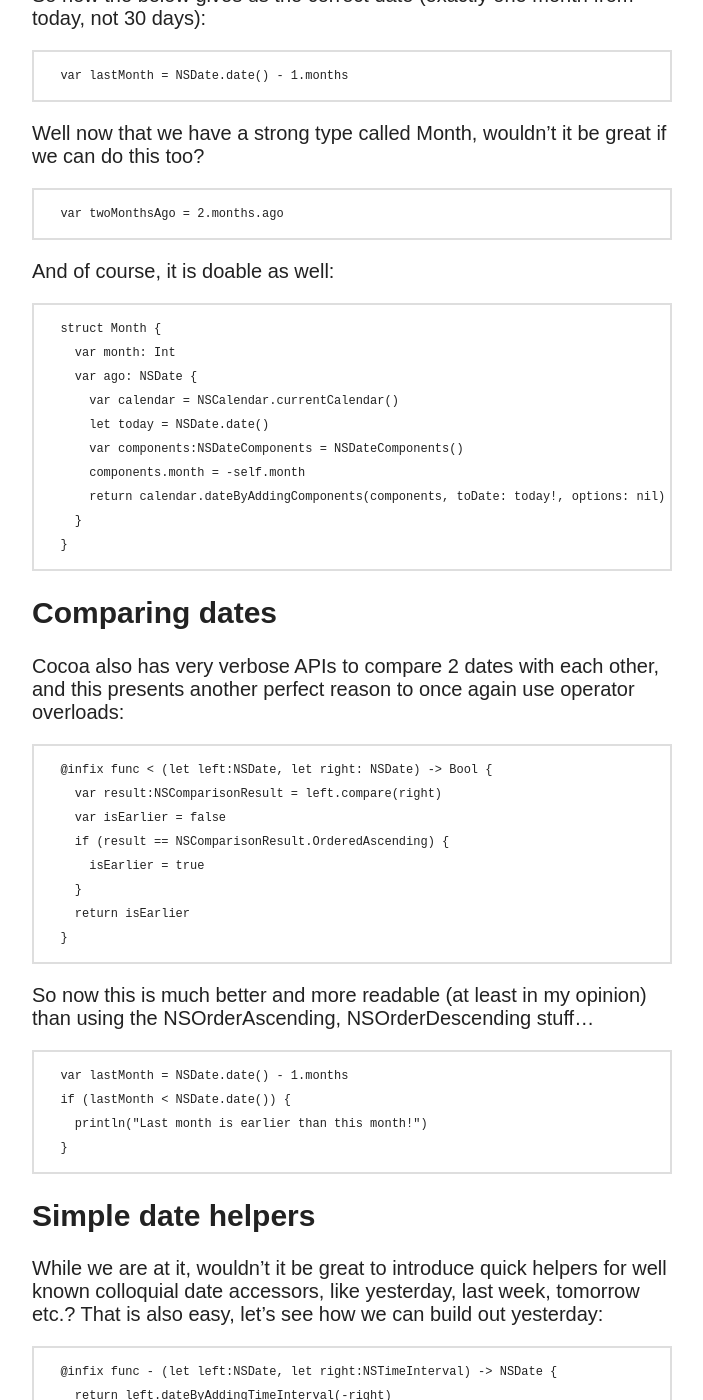
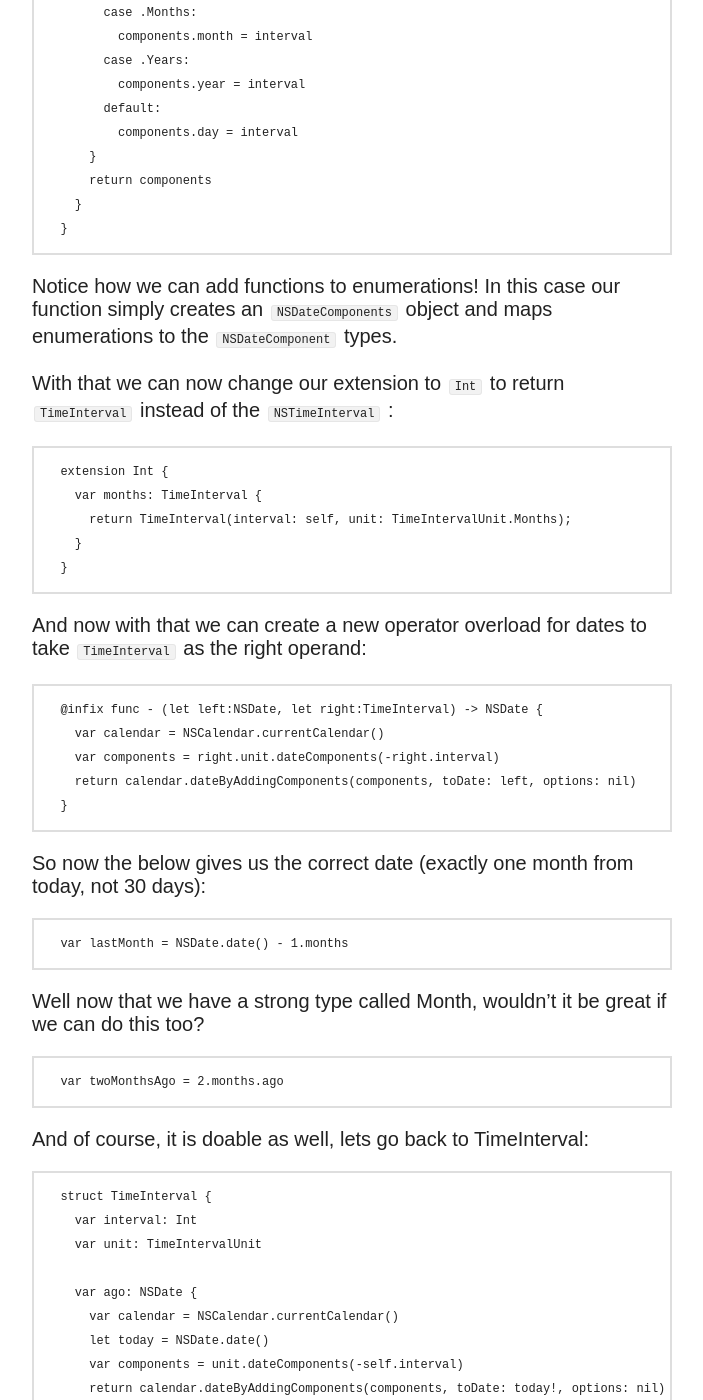
Before and after one commit to keremk/keremk.github.io, a Jekyll site: the page built from _posts/2014-06-21-Dating-With-Swift.md, in a window 1280 px wide and 1400 px high, scrolled down 2860 px. Shown: the whole window, without its empty margins (308-1011 px from the left). Built offline with Jekyll 4.4.1, drawn with Linux system fonts in a browser that asks for light colours; nearby versions of some CDN libraries; comment, search, counter and statistics services are not loaded; some of the changed text lies outside the part shown.

Commit message:
Changes the article to use a better design.

````diff
--- a/_posts/2014-06-21-Dating-With-Swift.md
+++ b/_posts/2014-06-21-Dating-With-Swift.md
@@ -42,27 +42,59 @@ returns today's date. Let's try and calculate
 
 If we use a similar extension to the above ```Int``` extension, unfortunately we will not be taking into account the correct number of days in a month for the last 2 months. Our months extension will just assume that every month is 30 days, and return the number of seconds for 30 days. And then if we just use the ```dateByAddingTimeInterval``` method on ```NSDate```, we won't get our expected result. To solve this problem, as you know from the Cocoa APIs, we need to use ```NSDateComponents``` and explicitly indicate that we are subtracting months. In order to do that, we need to differentiate between one month worth of seconds vs. thirty day worth of seconds. Type system comes to the rescue:
 
-Let's introduce simple new type called Month:
+Let's introduce simple new type called TimeInterval:
 
-      struct Month {
-        var month: Int
-      }
+      struct TimeInterval {
+        var interval: Int
+        var unit: TimeIntervalUnit
 
-
-With that we can now change our extension to ```Int``` to return months instead:
-
-      extension Int {
-        var months: Month {
-          return Months(month: self);
+        init(interval: Int, unit: TimeIntervalUnit) {
+          self.interval = interval
+          self.unit = unit
         }
       }
 
-And now with that we can create a new operator overload for dates to take Month:
+where the TimeIntervalUnit is the below enumeration:
 
-      @infix func - (let left:NSDate, let right:Month) -> NSDate {
+      enum TimeIntervalUnit {
+        case Seconds, Minutes, Hours, Days, Months, Years
+
+        func dateComponents(interval: Int) -> NSDateComponents {
+          var components:NSDateComponents = NSDateComponents()
+
+          switch (self) {
+            case .Seconds:
+              components.second = interval
+            case .Minutes:
+              components.minute = interval
+            case .Days:
+              components.day = interval
+            case .Months:
+              components.month = interval
+            case .Years:
+              components.year = interval
+            default:
+              components.day = interval
+          }
+          return components
+        }
+      }
+
+Notice how we can add functions to enumerations! In this case our function simply creates an ```NSDateComponents``` object and maps enumerations to the ```NSDateComponent``` types.
+
+With that we can now change our extension to ```Int``` to return ```TimeInterval``` instead of the ```NSTimeInterval``` :
+
+      extension Int {
+        var months: TimeInterval {
+          return TimeInterval(interval: self, unit: TimeIntervalUnit.Months);
+        }
+      }
+
+And now with that we can create a new operator overload for dates to take ```TimeInterval``` as the right operand:
+
+      @infix func - (let left:NSDate, let right:TimeInterval) -> NSDate {
         var calendar = NSCalendar.currentCalendar()
-        var components:NSDateComponents = NSDateComponents()
-        components.month = -right.month
+        var components = right.unit.dateComponents(-right.interval)
         return calendar.dateByAddingComponents(components, toDate: left, options: nil)
       }
 
@@ -74,16 +106,22 @@ Well now that we have a strong type called Month, wouldn't it be great if we can
 
       var twoMonthsAgo = 2.months.ago
 
-And of course, it is doable as well:
+And of course, it is doable as well, lets go back to TimeInterval:
 
-      struct Month {
-        var month: Int
+      struct TimeInterval {
+        var interval: Int
+        var unit: TimeIntervalUnit
+
         var ago: NSDate {
           var calendar = NSCalendar.currentCalendar()
           let today = NSDate.date()
-          var components:NSDateComponents = NSDateComponents()
-          components.month = -self.month
+          var components = unit.dateComponents(-self.interval)
           return calendar.dateByAddingComponents(components, toDate: today!, options: nil)
+        }
+
+        init(interval: Int, unit: TimeIntervalUnit) {
+          self.interval = interval
+          self.unit = unit
         }
       }
 
@@ -100,7 +138,7 @@ Cocoa also has very verbose APIs to compare 2 dates with each other, and this pr
         return isEarlier
       }
 
-So now this is much better and more readable (at least in my opinion) than using the NSOrderAscending, NSOrderDescending stuff...
+So now this is much better and more readable (at least in my opinion) than using the ```NSOrderAscending```, ```NSOrderDescending``` stuff...
 
       var lastMonth = NSDate.date() - 1.months
       if (lastMonth < NSDate.date()) {
@@ -109,13 +147,7 @@ So now this is much better and more readable (at least in my opinion) than using
 
 ## Simple date helpers
 
-While we are at it, wouldn't it be great to introduce quick helpers for well known colloquial date accessors, like yesterday, last week, tomorrow etc.? That is also easy, let's see how we can build out yesterday:
-
-      @infix func - (let left:NSDate, let right:NSTimeInterval) -> NSDate {
-        return left.dateByAddingTimeInterval(-right)
-      }
-
-Here we will be adding a class function instead of an instance one to the ```NSDate```
+While we are at it, wouldn't it be great to introduce quick helpers for well known colloquial date accessors, like yesterday, last week, tomorrow etc.? That is also easy, let's see how we can build out yesterday. Here we will be adding a class function instead of an instance one to the ```NSDate```
 
       extension NSDate {
         class func yesterday() -> NSDate {
````
